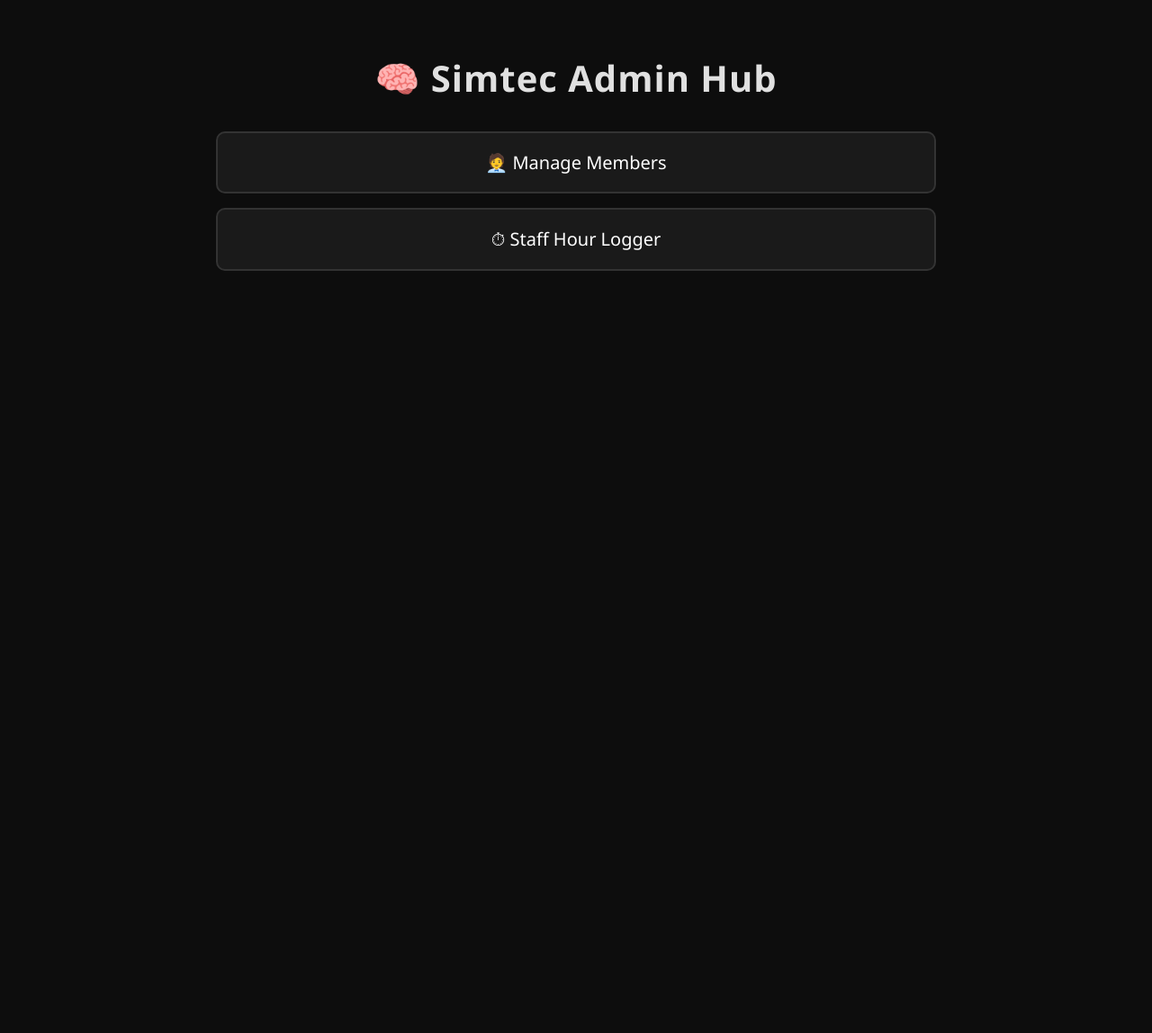
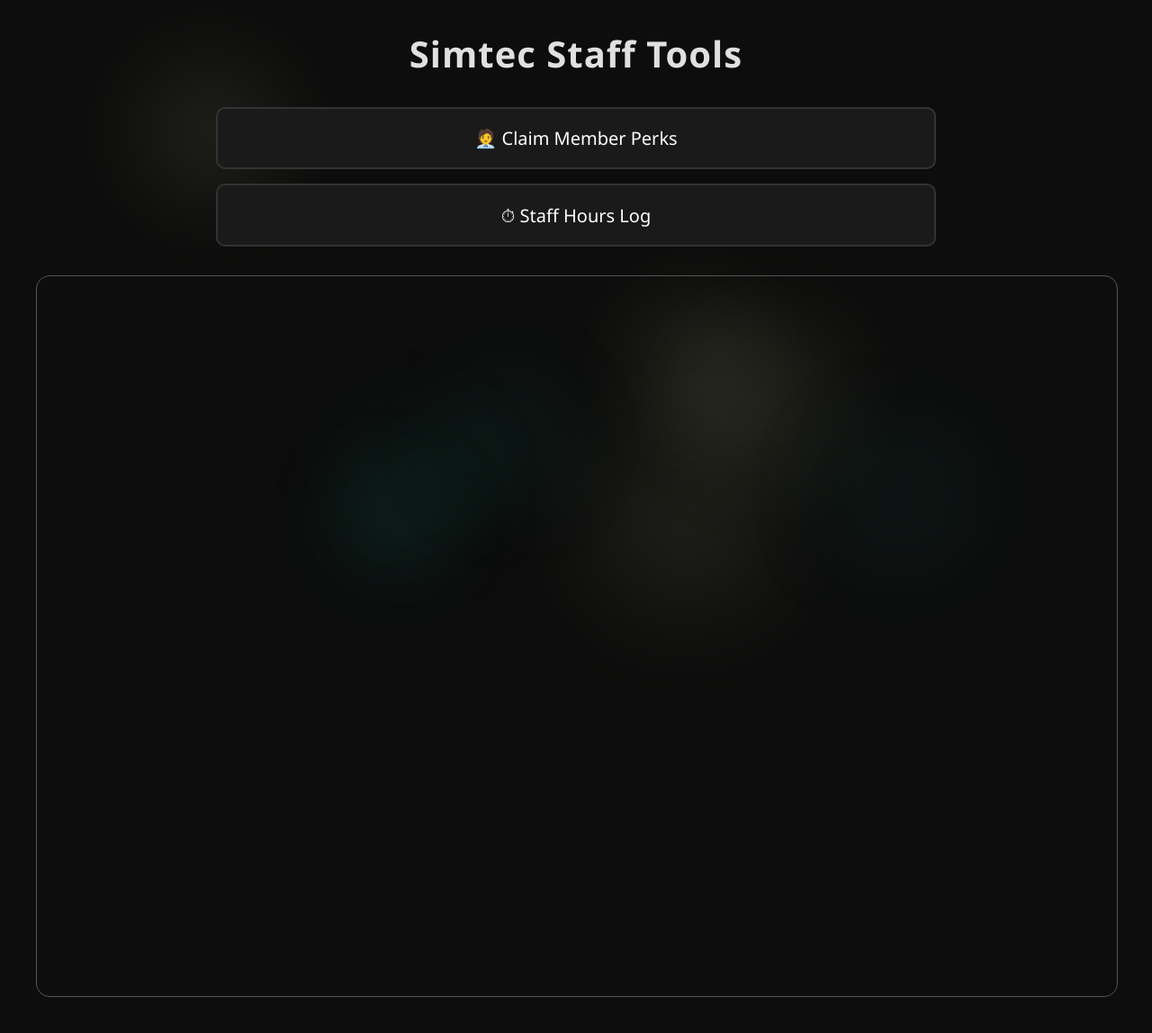
Before and after one commit to jake6192/V5, a Flask app: page / in a window 1280 px wide. Shown: the whole page at 90% size. Before the commit the page ends 301 px from the top, so only its background shows below. Run offline with Flask 3, Linux system fonts and the light colour scheme; some libraries are stand-ins or nearby versions.

Commit message:
fancify the hub page

```diff
--- /dev/null
+++ b/static/hub.css
@@ -0,0 +1,81 @@
+body {
+  background-color: #0d0d0d;
+  color: #e0e0e0;
+  font-family: 'Segoe UI', sans-serif;
+  padding: 0 2rem 2rem;
+  position: relative;
+  margin-top: 0;
+}
+.hub-container {
+  max-width: 800px;
+  margin: auto;
+  text-align: center;
+}
+.iframe-container {
+  --scale-factor: 0.8;
+  overflow: hidden;
+  width: 100%;
+  height: 100vh;
+  border: 1px groove #555;
+  margin-top: 2rem;
+  border-radius: 15px;
+}
+iframe {
+  transform: scale(var(--scale-factor));
+  width: calc(1/var(--scale-factor) * 100%);
+  height: calc(1/var(--scale-factor) * 100%);
+  transform-origin: 0 0;
+}
+h1 {
+  font-size: 2.5rem;
+  margin: 2rem auto;
+  letter-spacing: 1px;
+}
+.hub-button {
+  display: block;
+  margin: 1rem auto;
+  padding: 1.2rem 2rem;
+  font-size: 1.25rem;
+  background: #1a1a1a;
+  color: #fff;
+  border: 2px solid #333;
+  border-radius: 10px;
+  text-decoration: none;
+  transition: background 0.3s, transform 0.2s;
+}
+.hub-button:hover {
+  background: #333;
+  transform: scale(1.02);
+}
+.blob-container {
+  position: fixed;
+  top: 0;
+  left: 0;
+  width: 100vw;
+  height: 100vh;
+  z-index: -2;
+  pointer-events: none;
+  overflow: hidden;
+}
+/* Minimal blob style */
+.blob {
+  position: absolute;
+  border-radius: 50%;
+  opacity: 0.15;
+  will-change: top, left, width, height, filter;
+}
+/* Colors (same palette) */
+.blob.green { background: #089279; }
+.blob.cream    { background: #f7fdb5; }
+@keyframes pulseBlob {
+  0%, 100% {
+    width: 80px;
+    height: 80px;
+    filter: blur(40px);
+  }
+  50% {
+    width: 150px;
+    height: 150px;
+    filter: blur(75px);
+  }
+}
--- a/static/hub.js
+++ b/static/hub.js
@@ -1,4 +1,88 @@
-// future enhancements for the Hub UI
 document.addEventListener("DOMContentLoaded", () => {
-  console.log("Hub.js loaded — ready for UI upgrades.");
+  const blobs = document.querySelectorAll(".blob");
+  const styleSheet = document.createElement("style");
+  document.head.appendChild(styleSheet);
+
+  const blobData = [];
+
+  const sizeToBlur = size => (40 + ((size - 80) / 70) * 35);
+
+  blobs.forEach((blob, index) => {
+    // Random base size
+    const baseSize = Math.floor(Math.random() * 70) + 80;  // 80–150
+    const maxSize = baseSize + 50;                         // 130–200
+    const baseBlur = sizeToBlur(baseSize);
+    const maxBlur = sizeToBlur(maxSize);
+
+    // Set initial position
+    const width = baseSize;
+    const height = baseSize;
+    const x = Math.random() * (window.innerWidth - width);
+    const y = Math.random() * (window.innerHeight - height);
+
+    // Initial velocity: 1–6 px/sec (converted to px/frame)
+    const speed = (Math.random() * 2.5 + 0.5);
+    const goldenAngle = 2.3999632; // radians (≈ 137.5°)
+    const angle = (index * goldenAngle) % (2 * Math.PI);
+
+    const vx = Math.cos(angle) * speed;
+    const vy = Math.sin(angle) * speed;
+
+    blob.style.width = `${baseSize}px`;
+    blob.style.height = `${baseSize}px`;
+    blob.style.left = `${x}px`;
+    blob.style.top = `${y}px`;
+    blob.style.filter = `blur(${baseBlur}px)`;
+
+    // Create unique keyframes for each blob
+    const animName = `pulseBlob${index}`;
+    const pulseDuration = Math.random() * 7 + 3; // 3s–10s
+
+    styleSheet.sheet.insertRule(`
+      @keyframes ${animName} {
+        0%, 100% {
+          width: ${baseSize}px;
+          height: ${baseSize}px;
+          filter: blur(${baseBlur}px);
+        }
+        50% {
+          width: ${maxSize}px;
+          height: ${maxSize}px;
+          filter: blur(${maxBlur}px);
+        }
+      }
+    `, styleSheet.sheet.cssRules.length);
+
+    blob.style.animation = `${animName} ${pulseDuration}s ease-in-out infinite`;
+
+    blobData.push({ el: blob, x, y, vx, vy, width: baseSize, height: baseSize });
+  });
+
+  function animate() {
+    let frameCount = 0;
+    blobData.forEach((b, index) => {
+      b.x += b.vx;
+      b.y += b.vy;
+
+      if (b.x <= 0 || b.x + b.width >= window.innerWidth) {
+        b.vx *= -1;
+        b.x = Math.max(0, Math.min(window.innerWidth - b.width, b.x));
+      }
+
+      if (b.y <= 0 || b.y + b.height >= window.innerHeight) {
+        b.vy *= -1;
+        b.y = Math.max(0, Math.min(window.innerHeight - b.height, b.y));
+      }
+      frameCount++;
+      const driftX = Math.sin(frameCount / 300 + index) * 0.25;
+      const driftY = Math.cos(frameCount / 300 + index) * 0.25;
+
+      b.el.style.left = `${b.x + driftX}px`;
+      b.el.style.top  = `${b.y + driftY}px`;
+    });
+
+    requestAnimationFrame(animate);
+  }
+
+  animate();
 });
--- a/templates/hub.html
+++ b/templates/hub.html
@@ -2,51 +2,33 @@
 <html lang="en">
 <head>
   <meta charset="UTF-8" />
-  <title>Simtec Hub</title>
-  <link rel="stylesheet" href="/static/style.css" />
-  <script defer src="/static/hub.js"></script>
-  <style>
-    body {
-      background-color: #0d0d0d;
-      color: #e0e0e0;
-      font-family: 'Segoe UI', sans-serif;
-      padding: 2rem;
-    }
-    .hub-container {
-      max-width: 800px;
-      margin: auto;
-      text-align: center;
-    }
-    h1 {
-      font-size: 2.5rem;
-      margin-bottom: 2rem;
-      letter-spacing: 1px;
-    }
-    .hub-button {
-      display: block;
-      margin: 1rem auto;
-      padding: 1.2rem 2rem;
-      font-size: 1.25rem;
-      background: #1a1a1a;
-      color: #fff;
-      border: 2px solid #333;
-      border-radius: 10px;
-      text-decoration: none;
-      transition: background 0.3s, transform 0.2s;
-    }
-    .hub-button:hover {
-      background: #333;
-      transform: scale(1.02);
-    }
-  </style>
+  <link rel="icon" type="image/x-icon" href="{{ url_for('static', filename='favicon.ico') }}">
+  <title>Simtec Apps Hub</title>
+  <link rel="stylesheet" href="/static/hub.css" />
 </head>
 <body>
   <div class="hub-container">
-    <h1>🧠 Simtec Admin Hub</h1>
-    <a href="/member-tracking" class="hub-button">🧑‍💼 Manage Members</a>
-    <a href="/hourlog" class="hub-button">⏱ Staff Hour Logger</a>
+    <h1>Simtec Staff Tools</h1>
+    <a href="/member-tracking" class="hub-button">🧑‍💼 Claim Member Perks</a>
+    <a href="/hourlog" class="hub-button">⏱ Staff Hours Log</a>
     <!-- <a href="#" class="hub-button" style="opacity: 0.5; pointer-events: none;">📊 Reports (Coming Soon)</a> -->
     <!-- <a href="#" class="hub-button" style="opacity: 0.5; pointer-events: none;">⚙️ Settings (Coming Soon)</a> -->
   </div>
+
+  <div class="iframe-container">
+  </div>
+
+  <div class="blob-container">
+    <div class="blob cream"></div>
+    <div class="blob green"></div>
+    <div class="blob cream"></div>
+    <div class="blob green"></div>
+    <div class="blob cream"></div>
+    <div class="blob green"></div>
+    <div class="blob cream"></div>
+    <div class="blob green"></div>
+  </div>
+
+  <script defer src="/static/hub.js"></script>
 </body>
 </html>
```
